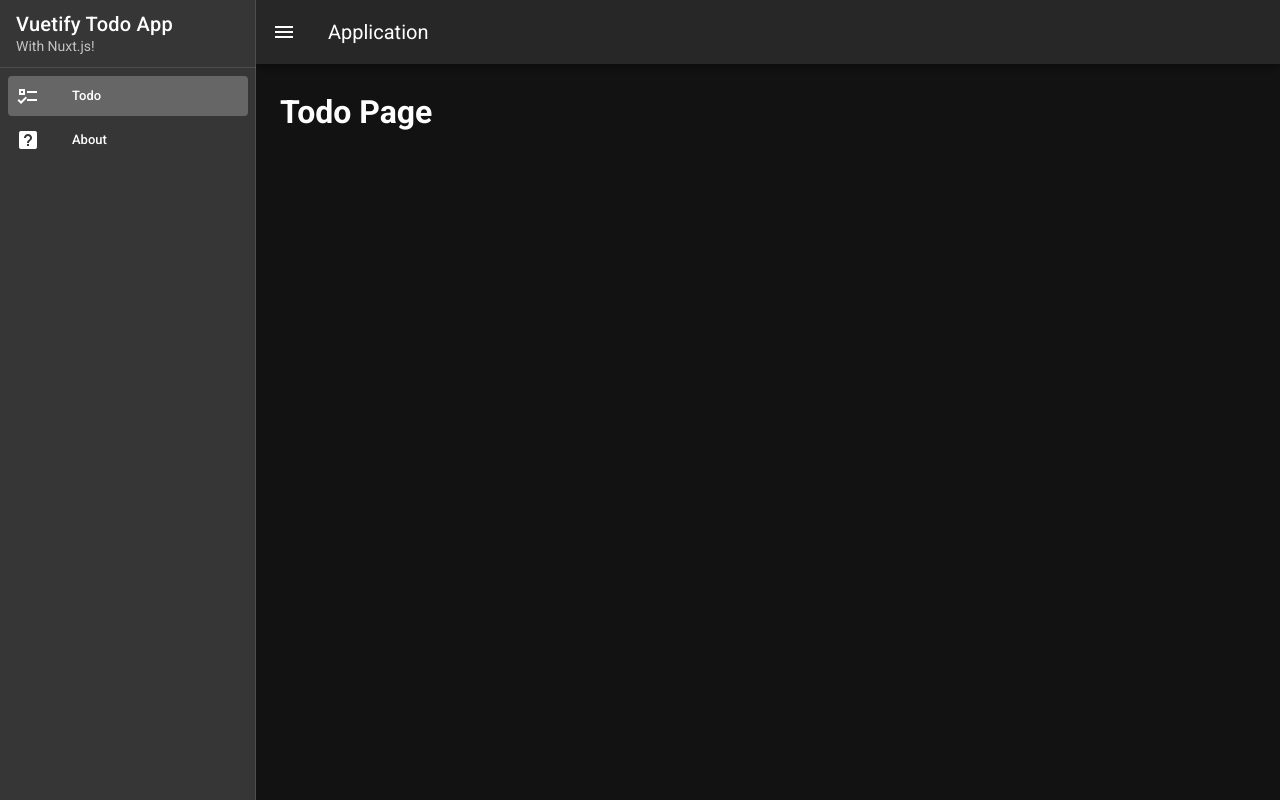
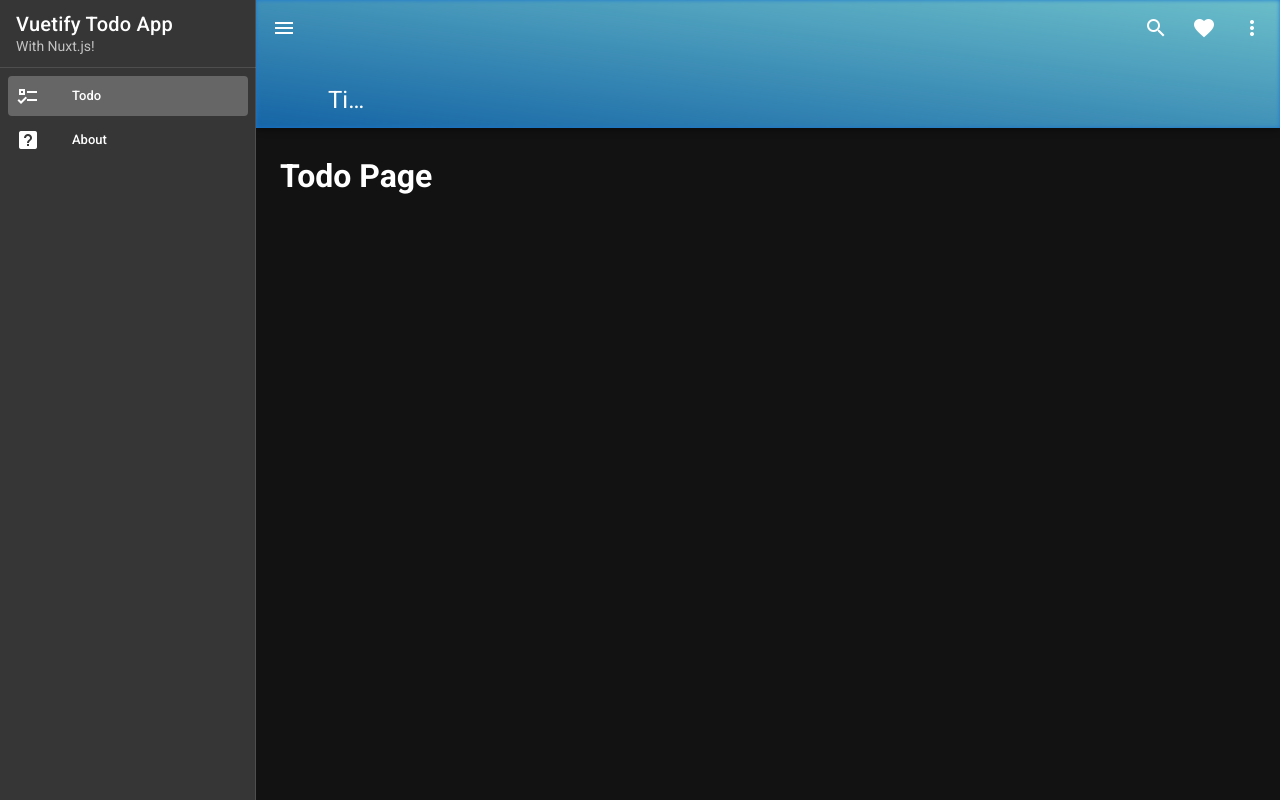
Before and after one commit to atakanteko/vuetify-nuxt-todo, a Nuxt app: page / in a window 1280 px wide. Built offline with nearby package versions, Linux system fonts and the light colour scheme.

Commit message:
add header and image

```diff
--- a/layouts/default.vue
+++ b/layouts/default.vue
@@ -38,10 +38,37 @@
       </v-list>
     </v-navigation-drawer>
 
-    <v-app-bar app>
+    <v-app-bar
+      :src='require(`~/assets/images/universe.jpg`)'
+      app
+      color='primary'
+      dark
+      prominent
+    >
+      <template v-slot:img='{ props }'>
+        <v-img
+          gradient='to top right, rgba(19,84,122,.5), rgba(128,208,199,.8)'
+          v-bind='props'
+        ></v-img>
+      </template>
+
       <v-app-bar-nav-icon @click='drawer = !drawer'></v-app-bar-nav-icon>
 
-      <v-toolbar-title>Application</v-toolbar-title>
+      <v-app-bar-title>Title</v-app-bar-title>
+
+      <v-spacer></v-spacer>
+
+      <v-btn icon>
+        <v-icon>mdi-magnify</v-icon>
+      </v-btn>
+
+      <v-btn icon>
+        <v-icon>mdi-heart</v-icon>
+      </v-btn>
+
+      <v-btn icon>
+        <v-icon>mdi-dots-vertical</v-icon>
+      </v-btn>
     </v-app-bar>
 
     <v-main>
```
Also changed, not shown: assets/images/universe.jpg (added).
